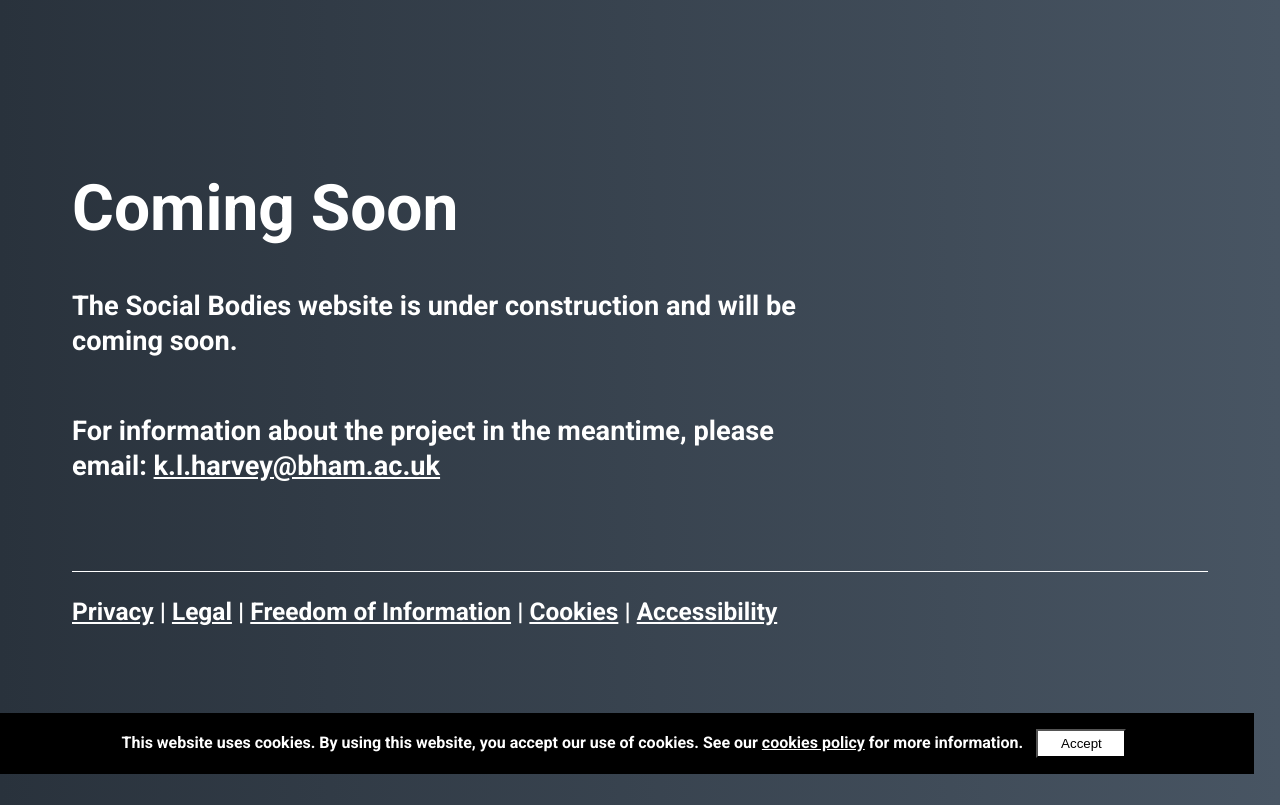
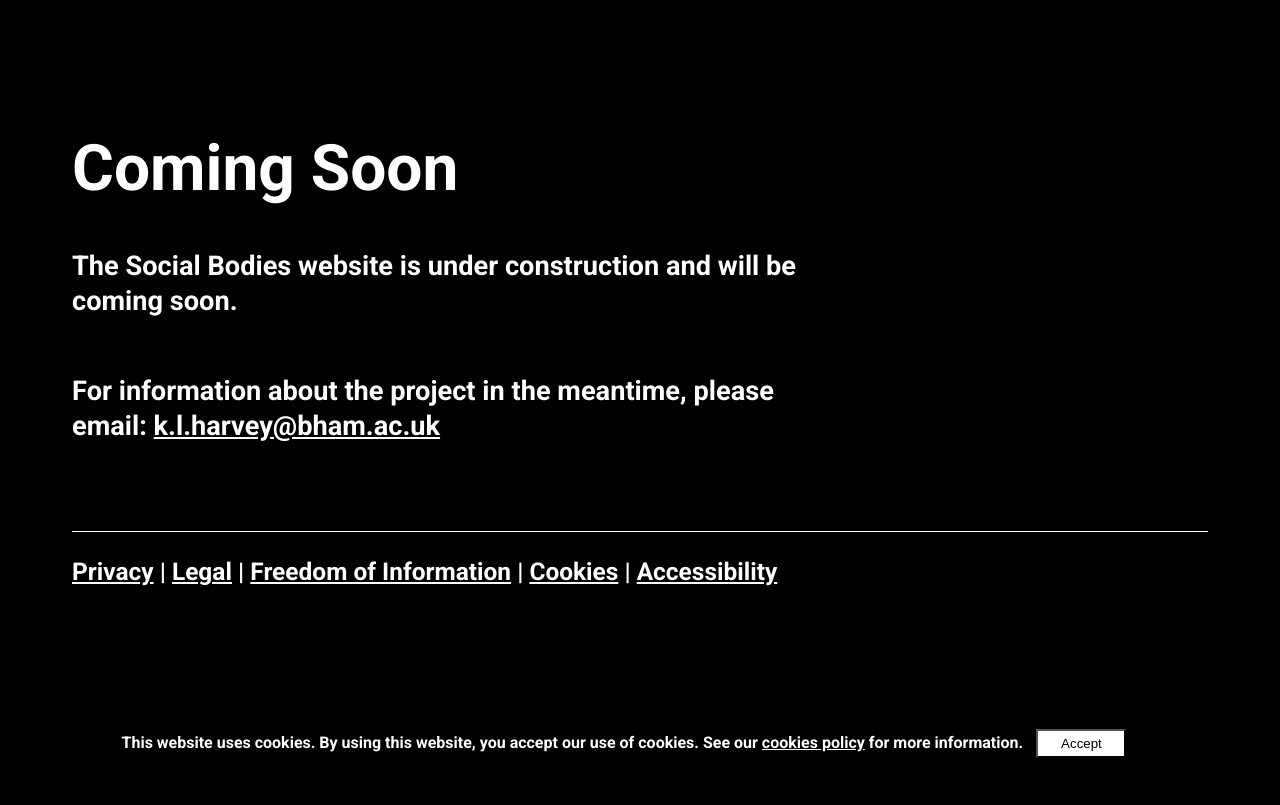
Before and after one commit to bear-rsg/social-bodies, a Django app: page / in a window 1280 px wide. After the commit the page ends 758 px from the top, so only its background shows below. Run offline with Django 3.2, Linux system fonts and the light colour scheme; parts of the project's set-up code (start-up, migrations or seed data) failed here and were passed over.

Commit message:
fixed style sheet for coming soon as failing WAVE

```diff
--- a/django/core/static/css/style.css
+++ b/django/core/static/css/style.css
@@ -1,10 +1,9 @@
 body {
-    background: #485563;    /* fallback for old browsers */
-    background: -webkit-linear-gradient(to right, #29323c, #485563);    /* Chrome 10-25, Safari 5.1-6 */
-    background: linear-gradient(to right, #29323c, #485563); /* W3C, IE 10+/ Edge, Firefox 16+, Chrome 26+, Opera 12+, Safari 7+ */
+    background: black;
     font-family: 'Roboto', sans-serif;
     font-weight: bolder;
-    padding: 15vh 5vw 15vh 5vw;
+    padding: 10vh 5vw 15vh 5vw;
+    color: white;
 }
 
 footer {
@@ -15,14 +14,12 @@ footer {
 
 h1 {
     font-size: 4em;
-    color: white;
 }
 
 p,
 ul {
     font-size: 1.7em;
     margin-bottom: 2em;
-    color: white;
     line-height: 1.3em;
     width: 60vw;
     max-width: 90vw;
```
